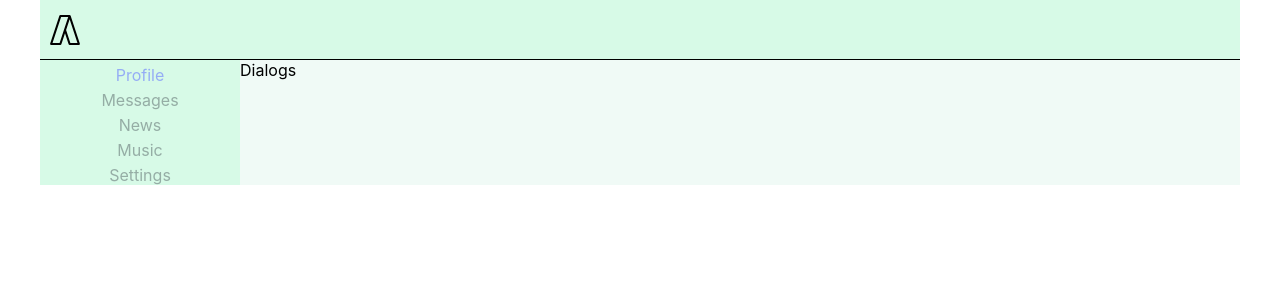
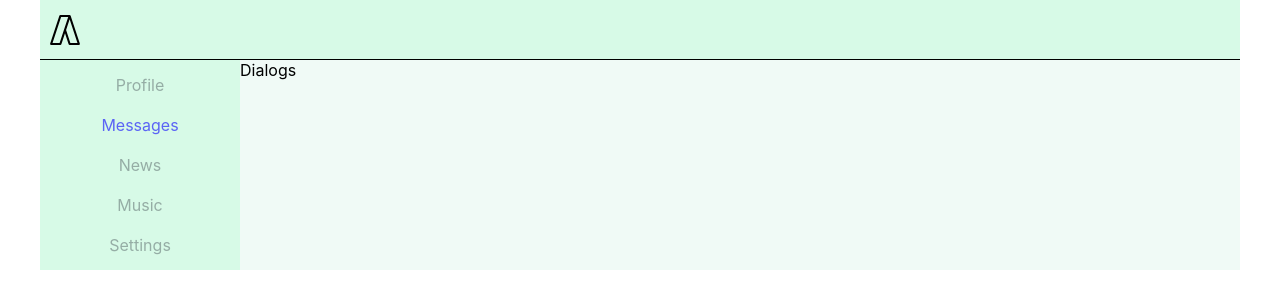
Before and after one commit to YukkiMattaru/react, a React (Create React App) app in the folder first-project/: page /dialogs in a window 1280 px wide. Shown: the top 308 px of the page. Built offline with nearby package versions, Linux system fonts and the light colour scheme.

Commit message:
Added navlinks

```diff
--- a/first-project/src/App.js
+++ b/first-project/src/App.js
@@ -24,7 +24,6 @@
                 </div>
             </div>
         </BrowserRouter>
-
     );
 }
 
--- a/first-project/src/components/Nav/Nav.jsx
+++ b/first-project/src/components/Nav/Nav.jsx
@@ -1,23 +1,24 @@
 import React from 'react';
 import s from './Nav.module.css';
+import {NavLink} from "react-router-dom";
 
 const Nav = () => {
   return (
     <nav className={s.nav}>
-      <div className={`${s.item} ${s.active}`}>
-        <a href='/profile'>Profile</a>
+      <div className={s.item}>
+        <NavLink activeClassName={s.active} to='/profile'>Profile</NavLink>
       </div>
       <div className={s.item}>
-        <a href='/dialogs'>Messages</a>
+        <NavLink activeClassName={s.active} to='/dialogs'>Messages</NavLink>
       </div>
       <div className={s.item}>
-        <a href='/news'>News</a>
+        <NavLink activeClassName={s.active} to='/news'>News</NavLink>
       </div>
       <div className={s.item}>
-        <a href='/music'>Music</a>
+        <NavLink activeClassName={s.active} to='/music'>Music</NavLink>
       </div>
       <div className={s.item} >
-        <a href='/settings'>Settings</a>
+        <NavLink activeClassName={s.active} to='/settings'>Settings</NavLink>
       </div>
     </nav>
   );
--- a/first-project/src/components/Nav/Nav.module.css
+++ b/first-project/src/components/Nav/Nav.module.css
@@ -2,11 +2,13 @@
   grid-area: nav;
   background-color: #D7FAE7;
   text-align: center;
+  display: block;
 }
 
 .item {
   color: white;
-  padding-top: 5px;
+  margin: 10px auto;
+  padding: 5px 0;
 }
 
 .item a {
@@ -15,8 +17,8 @@
   transition: color .3s;
 }
 
-.item.active a {
-  color: #95ADF5;
+.item a.active {
+  color: #5b64f5;
 }
 
 .item a:hover {
```
Also changed, not shown: 1 other file (tests, documents, lock files or other folders).
